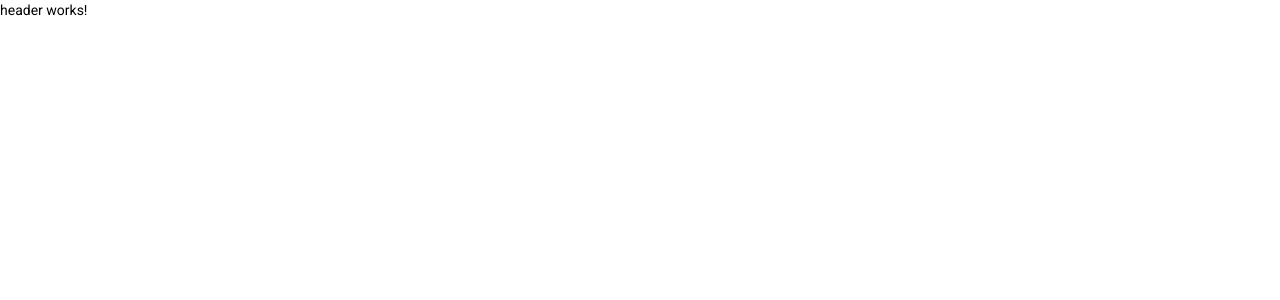
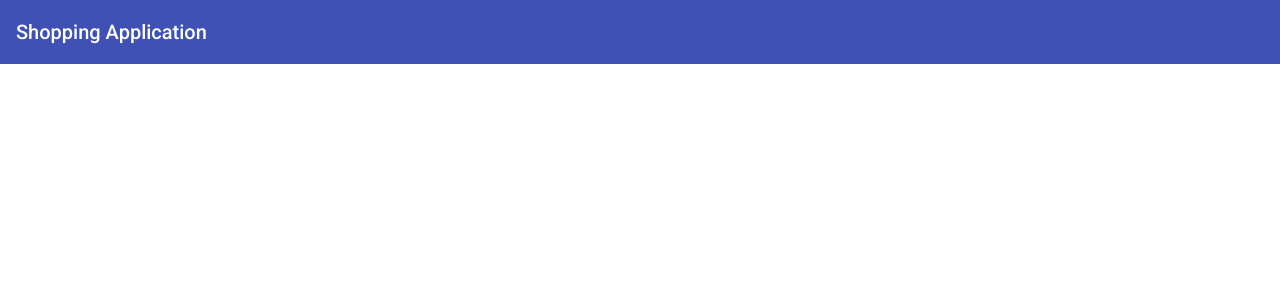
Before and after one commit to rishabhgist/fullstack-soulful-app, an Angular app in the folder frontend/: page / in a window 1280 px wide. Shown: the top 300 px of the page. Built offline with nearby package versions, Linux system fonts and the light colour scheme.

Commit message:
added mat-toolbar imports and header

```diff
--- a/frontend/src/app/header/header.component.html
+++ b/frontend/src/app/header/header.component.html
@@ -1 +1,3 @@
-<p>header works!</p>
+<mat-toolbar color="primary">
+    <span>Shopping Application</span>
+</mat-toolbar>
```
Also changed, not shown: frontend/src/app/app.module.ts (+8 -1 lines).
